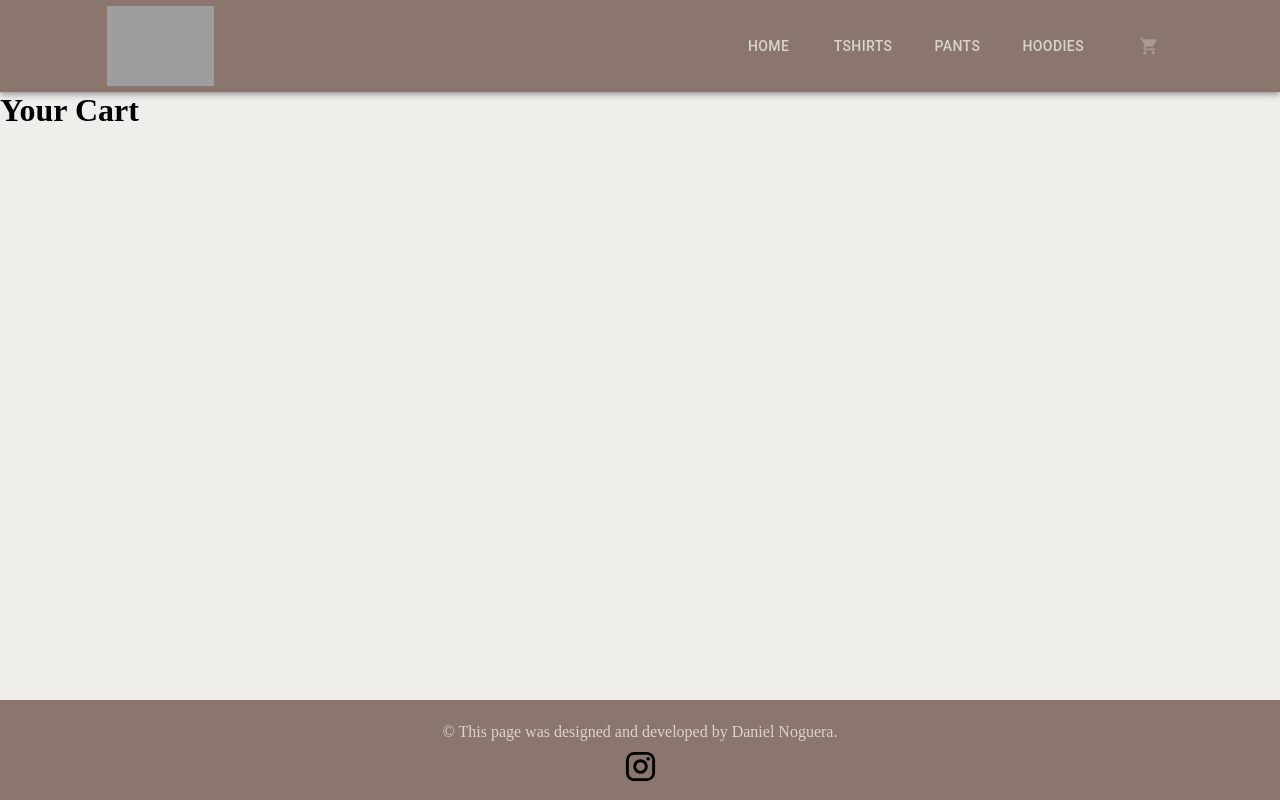
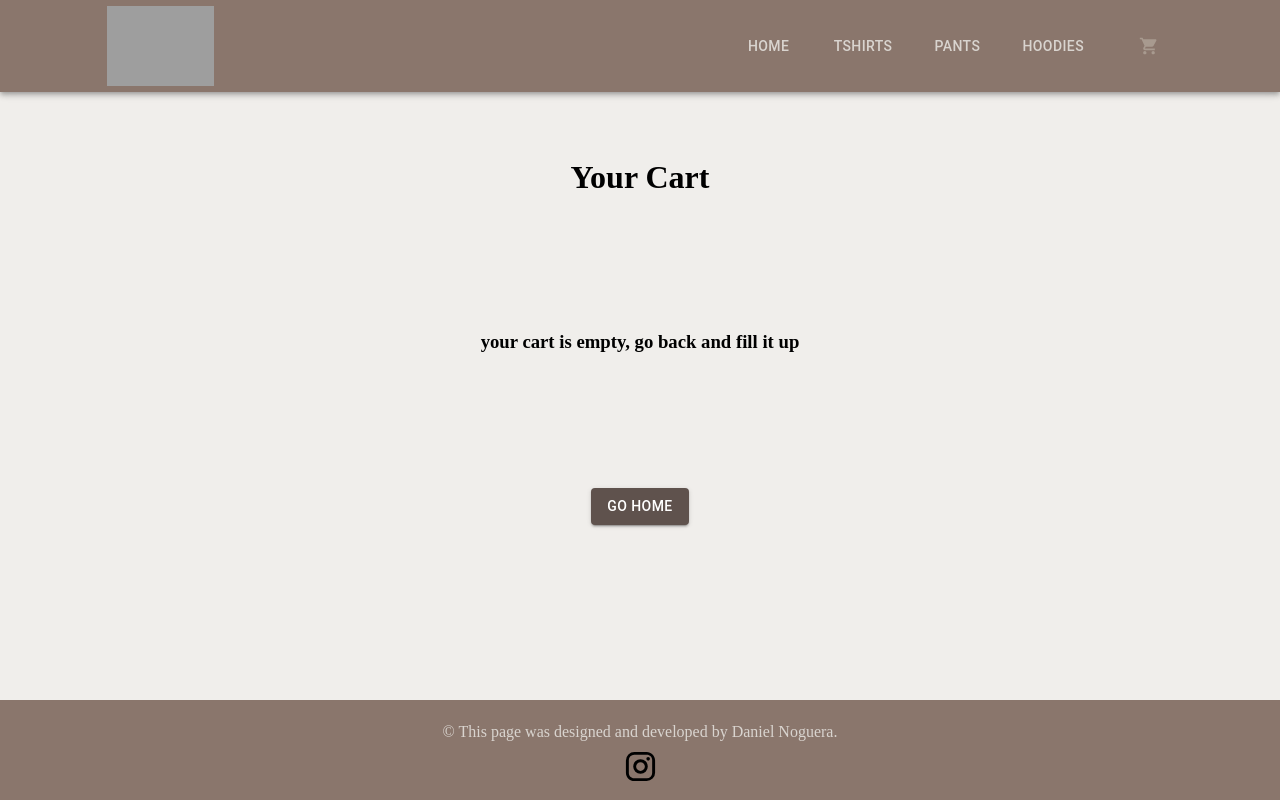
Before and after one commit to sbdanielduque/clases-react, a React (Vite) app: page /cart in a window 1280 px wide. Built offline with nearby package versions, Linux system fonts and the light colour scheme; grey boxes are pictures that could not be loaded.

Commit message:
carrito con renderizado condicional

```diff
--- a/src/componets/pages/cart/Cart.jsx
+++ b/src/componets/pages/cart/Cart.jsx
@@ -1,4 +1,4 @@
-import { Button, IconButton } from "@mui/material"
+import { Box, Button, IconButton } from "@mui/material"
 import React from "react"
 import { Link } from "react-router-dom"
 import DeleteIcon from "@mui/icons-material/Delete"
@@ -6,9 +6,13 @@ import DeleteIcon from "@mui/icons-material/Delete"
 const Cart = ({ cart, deleteItem, total, clearCartAlert }) => {
     return (
         <div>
-            <h1>Your Cart</h1>
+            {cart.length > 0 ? (
+                <>
                     {cart.map((product) => (
-                <div key={product.id} style={{ border: "solid 1px black" }}>
+                        <div
+                            key={product.id}
+                            style={{ border: "solid 1px black" }}
+                        >
                             <h3>{product.name}</h3>
                             <h3>{product.price.toFixed(2)}</h3>
                             <h3>{product.quantity}</h3>
@@ -21,10 +25,7 @@ const Cart = ({ cart, deleteItem, total, clearCartAlert }) => {
                             </IconButton>
                         </div>
                     ))}
-            {cart.length > 0 && (
-                <>
                     <div>your total is: {total}</div>
-
                     <Link to={"/checkout"}>
                         <Button variant="contained">Checkout</Button>
                     </Link>
@@ -32,6 +33,22 @@ const Cart = ({ cart, deleteItem, total, clearCartAlert }) => {
                         Clear cart
                     </Button>
                 </>
+            ) : (
+                <Box
+                    sx={{
+                        height: 500,
+                        display: "flex",
+                        justifyContent: "space-around",
+                        alignItems: "center",
+                        flexDirection: "column",
+                    }}
+                >
+                    <h1>Your Cart</h1>
+                    <h3>your cart is empty, go back and fill it up</h3>
+                    <Link to={"/"}>
+                        <Button variant="contained">Go Home</Button>
+                    </Link>
+                </Box>
             )}
         </div>
     )
```
Lines whose indentation alone changed are shown as unchanged.
